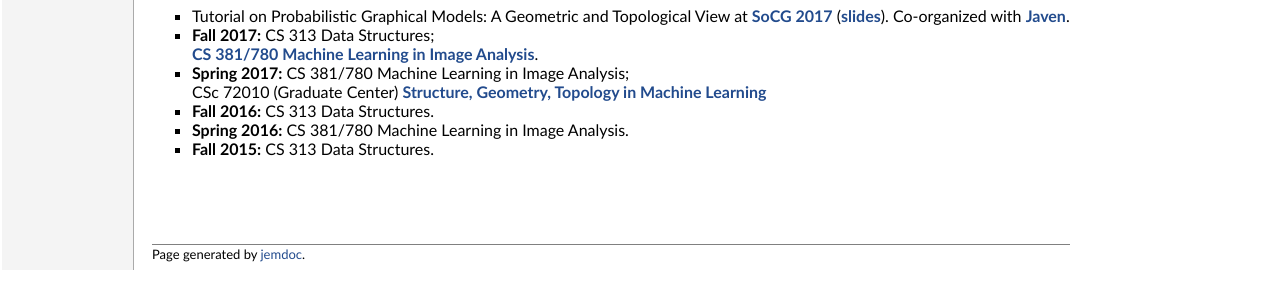
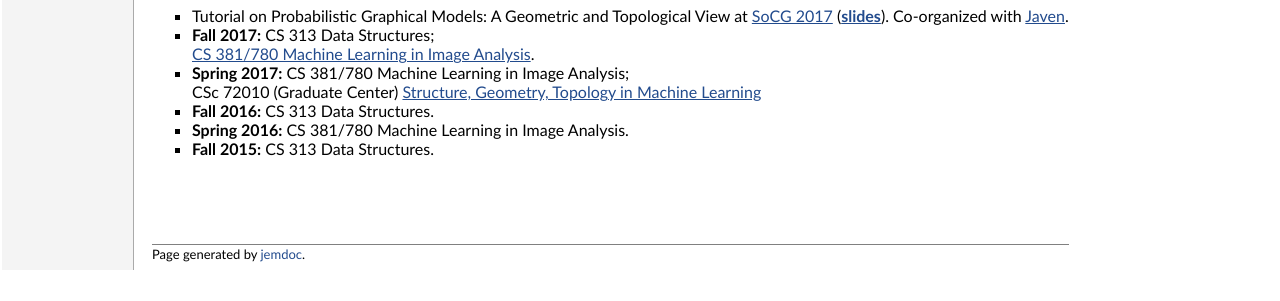
Before and after one commit to TopoXLab/chaochen.github.io, a plain HTML site: page teaching.html in a window 1280 px wide. Shown: the part 253-554 px from the top of the page. Drawn offline with Linux system fonts and the light colour scheme.

Commit message:
Update teaching.html

```diff
--- a/teaching.html
+++ b/teaching.html
@@ -42,10 +42,10 @@
 <!-- ==================================================================================================== -->
 <h2>Teaching</h2>
 <ul>
-<li>Tutorial on Probabilistic Graphical Models: A Geometric and Topological View at <a href="http://socg2017.smp.uq.edu.au/" title=""> <b>SoCG 2017</b></a> (<b><a href="http://eniac.cs.qc.cuny.edu/cchen/socg17tutorial/index.html" title=""><b>slides</b></a></b>). Co-organized with <a href="https://cs.adelaide.edu.au/~javen/" title=""><b>Javen</b></a>.
+<li>Tutorial on Probabilistic Graphical Models: A Geometric and Topological View at <a href="http://socg2017.smp.uq.edu.au/" title=""> <u>SoCG 2017</u></a> (<b><a href="http://eniac.cs.qc.cuny.edu/cchen/socg17tutorial/index.html" title=""><u>slides</u></a></b>). Co-organized with <a href="https://cs.adelaide.edu.au/~javen/" title=""><u>Javen</u></a>.
 </li>
-<li> <b>Fall 2017:</b> CS 313 Data Structures;<br> <a href="resources/Syllabus.pdf" title=""><b>CS 381/780 Machine Learning in Image Analysis</b></a>.</li>
-<li> <b>Spring 2017:</b> CS 381/780 Machine Learning in Image Analysis;<br> CSc 72010 (Graduate Center) <a href="http://www.gc.cuny.edu/Page-Elements/Academics-Research-Centers-Initiatives/Doctoral-Programs/Computer-Science/Course-Listings/Spring-2017/Structure,-Geometry,-Topology-in-Machine-Lrng" title=""><b>Structure, Geometry, Topology in Machine Learning</b></a></li>
+<li> <b>Fall 2017:</b> CS 313 Data Structures;<br> <a href="resources/Syllabus.pdf" title=""><u>CS 381/780 Machine Learning in Image Analysis</u></a>.</li>
+<li> <b>Spring 2017:</b> CS 381/780 Machine Learning in Image Analysis;<br> CSc 72010 (Graduate Center) <a href="http://www.gc.cuny.edu/Page-Elements/Academics-Research-Centers-Initiatives/Doctoral-Programs/Computer-Science/Course-Listings/Spring-2017/Structure,-Geometry,-Topology-in-Machine-Lrng" title=""><u>Structure, Geometry, Topology in Machine Learning</u></a></li>
 <li> <b>Fall 2016:</b> CS 313 Data Structures.</li>
 <li> <b>Spring 2016:</b> CS 381/780 Machine Learning in Image Analysis.</li>
 <li> <b>Fall 2015:</b> CS 313 Data Structures.</li>
```
